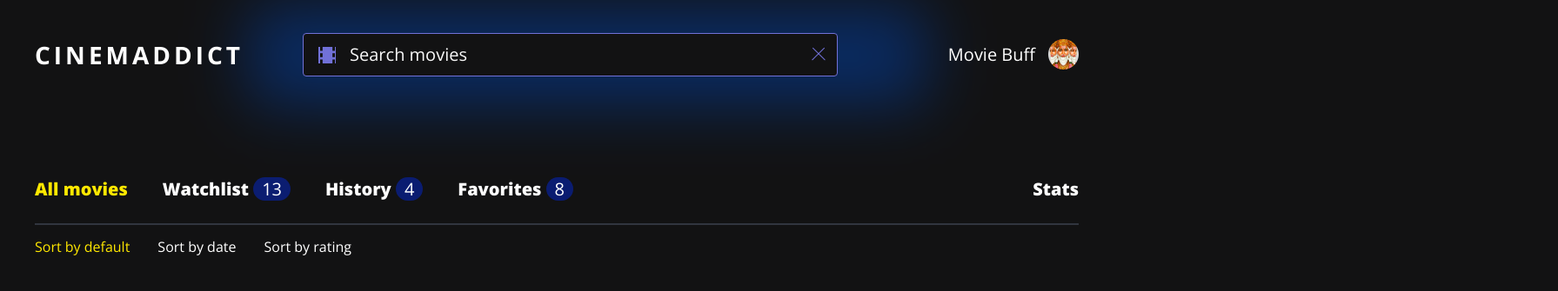
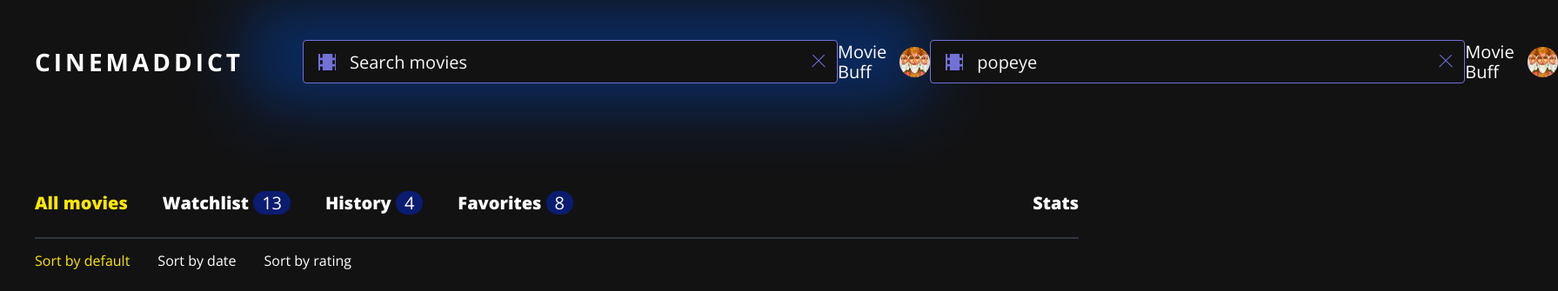
Before and after one commit to SoundM/895235-cinemaddict-9, a website built with webpack: page markup/index.html in a window 1280 px wide. Shown: the top 335 px of the page at 87% size, 1791 px wide, since content can reach past the window. Built offline with nearby package versions, Linux system fonts and the light colour scheme.

Commit message:
Разбивка на модули

```diff
--- /dev/null
+++ b/src/components/buttonShowMore.js
@@ -0,0 +1,2 @@
+export const createTemplateButtonShowMore = () =>
+  `<button class="films-list__show-more">Show more</button>`;
--- /dev/null
+++ b/src/components/card.js
@@ -0,0 +1,18 @@
+export const createTemplateCardFilm = () =>
+  `        <article class="film-card">
+          <h3 class="film-card__title">Popeye the Sailor Meets Sindbad the Sailor</h3>
+          <p class="film-card__rating">6.3</p>
+          <p class="film-card__info">
+            <span class="film-card__year">1936</span>
+            <span class="film-card__duration">16m</span>
+            <span class="film-card__genre">Cartoon</span>
+          </p>
+          <img src="./images/posters/popeye-meets-sinbad.png" alt="" class="film-card__poster">
+          <p class="film-card__description">In this short, Sindbad the Sailor (presumably Bluto playing a "role") proclaims himself, in song, to be the greatest sailor, adventurer and…</p>
+          <a class="film-card__comments">0 comments</a>
+          <form class="film-card__controls">
+            <button class="film-card__controls-item button film-card__controls-item--add-to-watchlist film-card__controls-item--active">Add to watchlist</button>
+            <button class="film-card__controls-item button film-card__controls-item--mark-as-watched film-card__controls-item--active">Mark as watched</button>
+            <button class="film-card__controls-item button film-card__controls-item--favorite film-card__controls-item--active">Mark as favorite</button>
+          </form>
+        </article>`;
--- /dev/null
+++ b/src/components/films.js
@@ -0,0 +1,18 @@
+export const createTemplateFilmsBoard = () => `<section class="films"></section>`;
+
+export const createTemplateFilmsList = () => `<section class="films-list">
+      <h2 class="films-list__title visually-hidden">All movies. Upcoming</h2>
+
+      <div class="films-list__container"></div>
+      </section>`;
+
+export const createTemplateFilmsExtra = () =>
+  `<section class="films-list--extra">
+      <div class="films-list__container"></div>
+      </section>`;
+
+export const createTemplateFilmsTopRated = () =>
+  `<h2 class="films-list__title">Top rated</h2>`;
+
+export const createTemplateFilmsMostCommented = () =>
+  `<h2 class="films-list__title">Most commented</h2>`;
--- /dev/null
+++ b/src/components/navigation.js
@@ -0,0 +1,8 @@
+export const createTemplateNavigation = () =>
+  `<nav class="main-navigation">
+    <a href="#all" class="main-navigation__item main-navigation__item--active">All movies</a>
+    <a href="#watchlist" class="main-navigation__item">Watchlist <span class="main-navigation__item-count">13</span></a>
+    <a href="#history" class="main-navigation__item">History <span class="main-navigation__item-count">4</span></a>
+    <a href="#favorites" class="main-navigation__item">Favorites <span class="main-navigation__item-count">8</span></a>
+    <a href="#stats" class="main-navigation__item main-navigation__item--additional">Stats</a>
+  </nav>`;
--- /dev/null
+++ b/src/components/popup.js
@@ -0,0 +1,170 @@
+export const createTemplatePopup = () =>
+  `<section class="film-details">
+  <form class="film-details__inner" action="" method="get">
+    <div class="form-details__top-container">
+      <div class="film-details__close">
+        <button class="film-details__close-btn" type="button">close</button>
+      </div>
+      <div class="film-details__info-wrap">
+        <div class="film-details__poster">
+          <img class="film-details__poster-img" src="./images/posters/the-great-flamarion.jpg" alt="">
+
+          <p class="film-details__age">18+</p>
+        </div>
+
+        <div class="film-details__info">
+          <div class="film-details__info-head">
+            <div class="film-details__title-wrap">
+              <h3 class="film-details__title">The Great Flamarion</h3>
+              <p class="film-details__title-original">Original: The Great Flamarion</p>
+            </div>
+
+            <div class="film-details__rating">
+              <p class="film-details__total-rating">8.9</p>
+            </div>
+          </div>
+
+          <table class="film-details__table">
+            <tr class="film-details__row">
+              <td class="film-details__term">Director</td>
+              <td class="film-details__cell">Anthony Mann</td>
+            </tr>
+            <tr class="film-details__row">
+              <td class="film-details__term">Writers</td>
+              <td class="film-details__cell">Anne Wigton, Heinz Herald, Richard Weil</td>
+            </tr>
+            <tr class="film-details__row">
+              <td class="film-details__term">Actors</td>
+              <td class="film-details__cell">Erich von Stroheim, Mary Beth Hughes, Dan Duryea</td>
+            </tr>
+            <tr class="film-details__row">
+              <td class="film-details__term">Release Date</td>
+              <td class="film-details__cell">30 March 1945</td>
+            </tr>
+            <tr class="film-details__row">
+              <td class="film-details__term">Runtime</td>
+              <td class="film-details__cell">1h 18m</td>
+            </tr>
+            <tr class="film-details__row">
+              <td class="film-details__term">Country</td>
+              <td class="film-details__cell">USA</td>
+            </tr>
+            <tr class="film-details__row">
+              <td class="film-details__term">Genres</td>
+              <td class="film-details__cell">
+                <span class="film-details__genre">Drama</span>
+                <span class="film-details__genre">Film-Noir</span>
+                <span class="film-details__genre">Mystery</span></td>
+            </tr>
+          </table>
+
+          <p class="film-details__film-description">
+            The film opens following a murder at a cabaret in Mexico City in 1936, and then presents the events leading up to it in flashback. The Great Flamarion (Erich von Stroheim) is an arrogant, friendless, and misogynous marksman who displays his trick gunshot act in the vaudeville circuit. His show features a beautiful assistant, Connie (Mary Beth Hughes) and her drunken husband Al (Dan Duryea), Flamarion's other assistant. Flamarion falls in love with Connie, the movie's femme fatale, and is soon manipulated by her into killing her no good husband during one of their acts.
+          </p>
+        </div>
+      </div>
+
+      <section class="film-details__controls">
+        <input type="checkbox" class="film-details__control-input visually-hidden" id="watchlist" name="watchlist">
+        <label for="watchlist" class="film-details__control-label film-details__control-label--watchlist">Add to watchlist</label>
+
+        <input type="checkbox" class="film-details__control-input visually-hidden" id="watched" name="watched">
+        <label for="watched" class="film-details__control-label film-details__control-label--watched">Already watched</label>
+
+        <input type="checkbox" class="film-details__control-input visually-hidden" id="favorite" name="favorite">
+        <label for="favorite" class="film-details__control-label film-details__control-label--favorite">Add to favorites</label>
+      </section>
+    </div>
+
+    <div class="form-details__bottom-container">
+      <section class="film-details__comments-wrap">
+        <h3 class="film-details__comments-title">Comments <span class="film-details__comments-count">4</span></h3>
+
+        <ul class="film-details__comments-list">
+          <li class="film-details__comment">
+            <span class="film-details__comment-emoji">
+              <img src="./images/emoji/smile.png" width="55" height="55" alt="emoji">
+            </span>
+            <div>
+              <p class="film-details__comment-text">Interesting setting and a good cast</p>
+              <p class="film-details__comment-info">
+                <span class="film-details__comment-author">Tim Macoveev</span>
+                <span class="film-details__comment-day">3 days ago</span>
+                <button class="film-details__comment-delete">Delete</button>
+              </p>
+            </div>
+          </li>
+          <li class="film-details__comment">
+            <span class="film-details__comment-emoji">
+              <img src="./images/emoji/sleeping.png" width="55" height="55" alt="emoji">
+            </span>
+            <div>
+              <p class="film-details__comment-text">Booooooooooring</p>
+              <p class="film-details__comment-info">
+                <span class="film-details__comment-author">John Doe</span>
+                <span class="film-details__comment-day">2 days ago</span>
+                <button class="film-details__comment-delete">Delete</button>
+              </p>
+            </div>
+          </li>
+          <li class="film-details__comment">
+            <span class="film-details__comment-emoji">
+              <img src="./images/emoji/puke.png" width="55" height="55" alt="emoji">
+            </span>
+            <div>
+              <p class="film-details__comment-text">Very very old. Meh</p>
+              <p class="film-details__comment-info">
+                <span class="film-details__comment-author">John Doe</span>
+                <span class="film-details__comment-day">2 days ago</span>
+                <button class="film-details__comment-delete">Delete</button>
+              </p>
+            </div>
+          </li>
+          <li class="film-details__comment">
+            <span class="film-details__comment-emoji">
+              <img src="./images/emoji/angry.png" width="55" height="55" alt="emoji">
+            </span>
+            <div>
+              <p class="film-details__comment-text">Almost two hours? Seriously?</p>
+              <p class="film-details__comment-info">
+                <span class="film-details__comment-author">John Doe</span>
+                <span class="film-details__comment-day">Today</span>
+                <button class="film-details__comment-delete">Delete</button>
+              </p>
+            </div>
+          </li>
+        </ul>
+
+        <div class="film-details__new-comment">
+          <div for="add-emoji" class="film-details__add-emoji-label"></div>
+
+          <label class="film-details__comment-label">
+            <textarea class="film-details__comment-input" placeholder="Select reaction below and write comment here" name="comment"></textarea>
+          </label>
+
+          <div class="film-details__emoji-list">
+            <input class="film-details__emoji-item visually-hidden" name="comment-emoji" type="radio" id="emoji-smile" value="sleeping">
+            <label class="film-details__emoji-label" for="emoji-smile">
+              <img src="./images/emoji/smile.png" width="30" height="30" alt="emoji">
+            </label>
+
+            <input class="film-details__emoji-item visually-hidden" name="comment-emoji" type="radio" id="emoji-sleeping" value="neutral-face">
+            <label class="film-details__emoji-label" for="emoji-sleeping">
+              <img src="./images/emoji/sleeping.png" width="30" height="30" alt="emoji">
+            </label>
+
+            <input class="film-details__emoji-item visually-hidden" name="comment-emoji" type="radio" id="emoji-gpuke" value="grinning">
+            <label class="film-details__emoji-label" for="emoji-gpuke">
+              <img src="./images/emoji/puke.png" width="30" height="30" alt="emoji">
+            </label>
+
+            <input class="film-details__emoji-item visually-hidden" name="comment-emoji" type="radio" id="emoji-angry" value="grinning">
+            <label class="film-details__emoji-label" for="emoji-angry">
+              <img src="./images/emoji/angry.png" width="30" height="30" alt="emoji">
+            </label>
+          </div>
+        </div>
+      </section>
+    </div>
+  </form>
+</section>`;
--- /dev/null
+++ b/src/components/search.js
@@ -0,0 +1,14 @@
+export const createTemplateSearch = () =>
+  `<form class="header__search search">
+    <input type="text" name="search" class="search__field" placeholder="Search movies" value="popeye">
+    <svg fill="#7171D8" class="search__film-icon" xmlns="http://www.w3.org/2000/svg" width="20" height="19" viewBox="0 0 20 19">
+      <path fill-rule="nonzero" d="M2 0v4.524h2.833V0h11.334v4.524H19V0h1v19h-1v-4.524h-2.833V19H4.833v-4.524H2V19H0V0h2zm0 7.238v4.524h2.833V7.238H2zm14.167 0v4.524H19V7.238h-2.833z"/>
+    </svg>
+    <button type="submit" class="visually-hidden">Search</button>
+    <button class="search__reset" type="reset">Reset</button>
+  </form>`;
+
+export const createTemplateSearchResult = () =>
+  `<div class="result">
+    <p class="result__text">Result <span class="result__count">1</span></p>
+  </div>`;
--- /dev/null
+++ b/src/components/sort.js
@@ -0,0 +1,6 @@
+export const createTemplateSort = () =>
+  `<ul class="sort">
+    <li><a href="#" class="sort__button sort__button--active">Sort by default</a></li>
+    <li><a href="#" class="sort__button">Sort by date</a></li>
+    <li><a href="#" class="sort__button">Sort by rating</a></li>
+  </ul>`;
--- /dev/null
+++ b/src/components/statistic.js
@@ -0,0 +1,47 @@
+export const createTemplateStatistic = () =>
+  `<section class="statistic">
+    <p class="statistic__rank">
+      Your rank
+      <img class="statistic__img" src="images/bitmap@2x.png" alt="Avatar" width="35" height="35">
+      <span class="statistic__rank-label">Sci-Fighter</span>
+    </p>
+
+    <form action="https://echo.htmlacademy.ru/" method="get" class="statistic__filters">
+      <p class="statistic__filters-description">Show stats:</p>
+
+      <input type="radio" class="statistic__filters-input visually-hidden" name="statistic-filter" id="statistic-all-time" value="all-time" checked>
+      <label for="statistic-all-time" class="statistic__filters-label">All time</label>
+
+      <input type="radio" class="statistic__filters-input visually-hidden" name="statistic-filter" id="statistic-today" value="today">
+      <label for="statistic-today" class="statistic__filters-label">Today</label>
+
+      <input type="radio" class="statistic__filters-input visually-hidden" name="statistic-filter" id="statistic-week" value="week">
+      <label for="statistic-week" class="statistic__filters-label">Week</label>
+
+      <input type="radio" class="statistic__filters-input visually-hidden" name="statistic-filter" id="statistic-month" value="month">
+      <label for="statistic-month" class="statistic__filters-label">Month</label>
+
+      <input type="radio" class="statistic__filters-input visually-hidden" name="statistic-filter" id="statistic-year" value="year">
+      <label for="statistic-year" class="statistic__filters-label">Year</label>
+    </form>
+
+    <ul class="statistic__text-list">
+      <li class="statistic__text-item">
+        <h4 class="statistic__item-title">You watched</h4>
+        <p class="statistic__item-text">22 <span class="statistic__item-description">movies</span></p>
+      </li>
+      <li class="statistic__text-item">
+        <h4 class="statistic__item-title">Total duration</h4>
+        <p class="statistic__item-text">130 <span class="statistic__item-description">h</span> 22 <span class="statistic__item-description">m</span></p>
+      </li>
+      <li class="statistic__text-item">
+        <h4 class="statistic__item-title">Top genre</h4>
+        <p class="statistic__item-text">Sci-Fi</p>
+      </li>
+    </ul>
+
+    <div class="statistic__chart-wrap">
+      <canvas class="statistic__chart" width="1000"></canvas>
+    </div>
+
+  </section>`;
--- /dev/null
+++ b/src/components/user-profile.js
@@ -0,0 +1,5 @@
+export const createTemplateUserProfile = () =>
+  `  <section class="header__profile profile">
+    <p class="profile__rating">Movie Buff</p>
+    <img class="profile__avatar" src="images/bitmap@2x.png" alt="Avatar" width="35" height="35">
+  </section>`;
--- a/src/main.js
+++ b/src/main.js
@@ -0,0 +1,135 @@
+import {createTemplateSearch} from "./components/search.js";
+import {createTemplateUserProfile} from "./components/user-profile.js";
+import {createTemplateNavigation} from "./components/navigation";
+import {createTemplateSort} from "./components/sort";
+import {createTemplateFilmsBoard, createTemplateFilmsList, createTemplateFilmsExtra, createTemplateFilmsMostCommented, createTemplateFilmsTopRated} from "./components/films.js";
+import {createTemplateButtonShowMore} from "./components/buttonShowMore.js";
+import {createTemplateCardFilm} from "./components/card.js";
+import {createTemplatePopup} from "./components/popup.js";
+import {createTemplateStatistic} from "./components/statistic.js";
+
+const CARD_COUNT = 5;
+const CARD_COUNT_EXTRA = 2;
+const header = `.header`;
+const main = `.main`;
+const filmsBoard = `.films`;
+const filmsList = `.films-list__container`;
+const filmsTopRatedTitle = `.films-list--extra:nth-child(2)`;
+const filmsMostCommentedTitle = `.films-list--extra:nth-child(3)`;
+const filmsTopRated = `.films-list--extra:nth-child(2) .films-list__container`;
+const filmsMostCommented = `.films-list--extra:nth-child(3) .films-list__container`;
+
+
+const elements = [
+  {
+    container: header,
+    template: createTemplateSearch,
+    place: `beforeEnd`,
+    amount: 1
+  },
+
+  {
+    container: header,
+    template: createTemplateUserProfile,
+    place: `beforeEnd`,
+    amount: 1
+  },
+
+  {
+    container: main,
+    template: createTemplateNavigation,
+    place: `beforeEnd`,
+    amount: 1
+  },
+
+  {
+    container: main,
+    template: createTemplateSort,
+    place: `beforeEnd`,
+    amount: 1
+  },
+
+  {
+    container: main,
+    template: createTemplateFilmsBoard,
+    place: `beforeEnd`,
+    amount: 1
+  },
+
+  {
+    container: filmsBoard,
+    template: createTemplateFilmsList,
+    place: `beforeEnd`,
+    amount: 1
+  },
+
+  {
+    container: filmsBoard,
+    template: createTemplateFilmsExtra,
+    place: `beforeEnd`,
+    amount: 2
+  },
+
+  {
+    container: filmsTopRatedTitle,
+    template: createTemplateFilmsTopRated,
+    place: `afterBegin`,
+    amount: 1
+  },
+
+  {
+    container: filmsMostCommentedTitle,
+    template: createTemplateFilmsMostCommented,
+    place: `afterBegin`,
+    amount: 1
+  },
+
+  {
+    container: filmsBoard,
+    template: createTemplateButtonShowMore,
+    place: `beforeEnd`,
+    amount: 1
+  },
+
+  {
+    container: filmsList,
+    template: createTemplateCardFilm,
+    place: `beforeEnd`,
+    amount: CARD_COUNT
+  },
+
+  {
+    container: filmsTopRated,
+    template: createTemplateCardFilm,
+    place: `beforeEnd`,
+    amount: CARD_COUNT_EXTRA
+  },
+
+  {
+    container: filmsMostCommented,
+    template: createTemplateCardFilm,
+    place: `beforeEnd`,
+    amount: CARD_COUNT_EXTRA
+  }
+
+];
+
+const renderAllComponents = () => {
+  elements.forEach((it) => {
+    const currentContainer = document.querySelector(it.container);
+    for (let i = 0; i < it.amount; i++) {
+      currentContainer.insertAdjacentHTML(it.place, it.template());
+    }
+  });
+};
+renderAllComponents();
+
+const renderPopup = () => {
+  document.querySelector(`body`).insertAdjacentHTML(`beforeEnd`, createTemplatePopup());
+};
+// renderPopup();
+
+const renderStatistic = () => {
+  document.querySelector(`.main`).insertAdjacentHTML(`beforeEnd`, createTemplateStatistic());
+};
+// renderStatistic();
```
Also changed, not shown: markup/search-no-result.html (+1 -0 lines), markup/search.html (+1 -0 lines).
